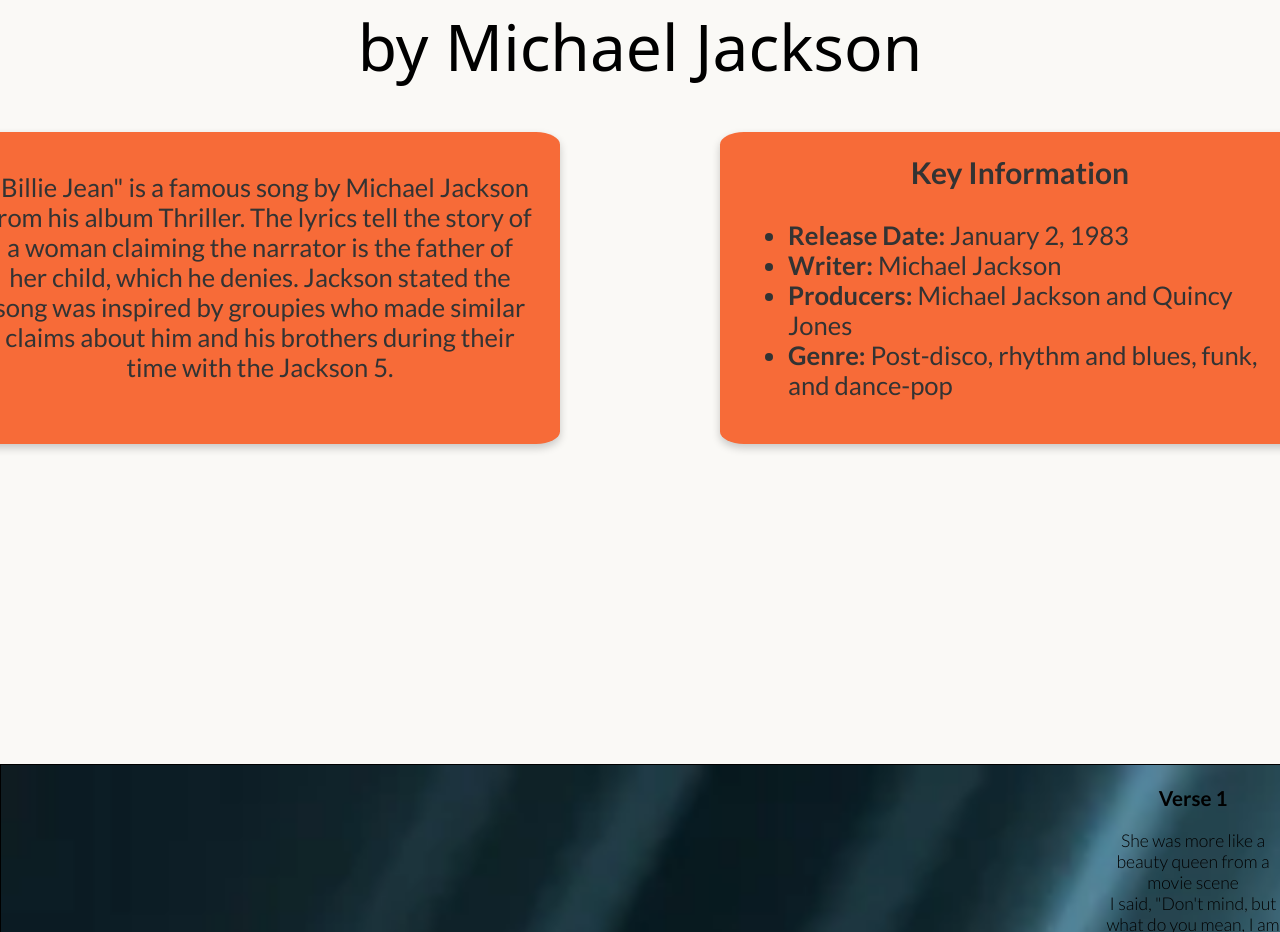
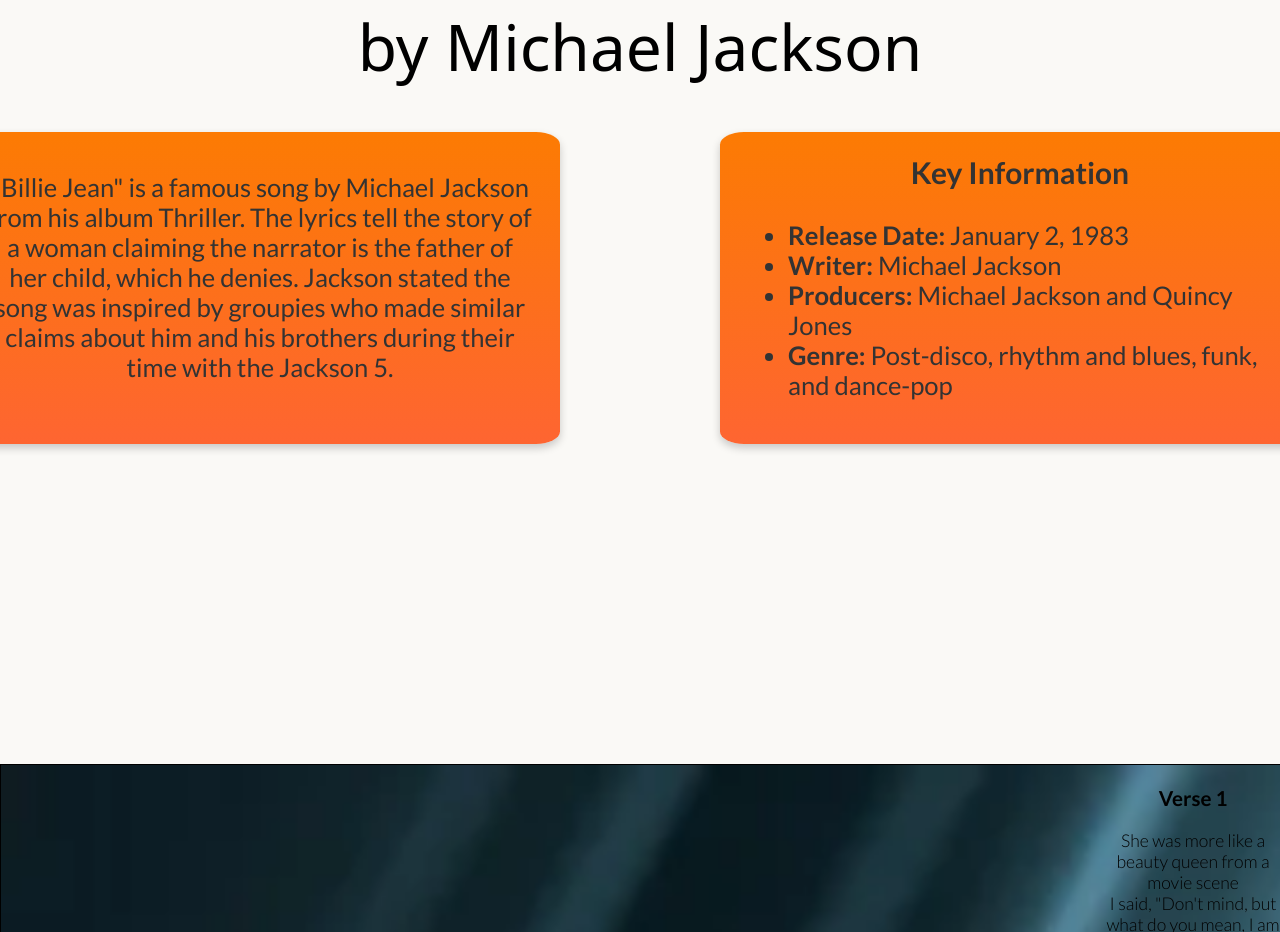
Before and after one commit to devmission-rpa/css-lyric-project-sample, a plain HTML site: page index.html in a window 1280 px wide. Shown: the part 775-1707 px from the top of the page. Drawn offline with Linux system fonts and the light colour scheme; a web font is replaced by a local one.

Commit message:
Commit 2
Changed the card color to gradient

```diff
--- a/style.css
+++ b/style.css
@@ -73,7 +73,7 @@ h2 {
   height: 18rem;
   width: 36rem;
   border-radius: 4%;
-  background-color: #F76B38;
+  background-image: linear-gradient(#FC7B03, #ff4000cc);
   color: #333333;
   font-size: 1.6rem;
   padding: 12px;
```
